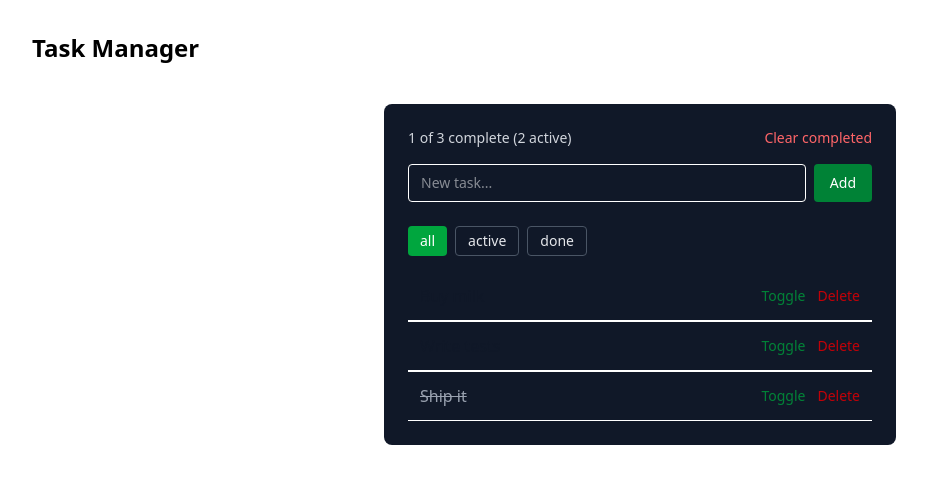
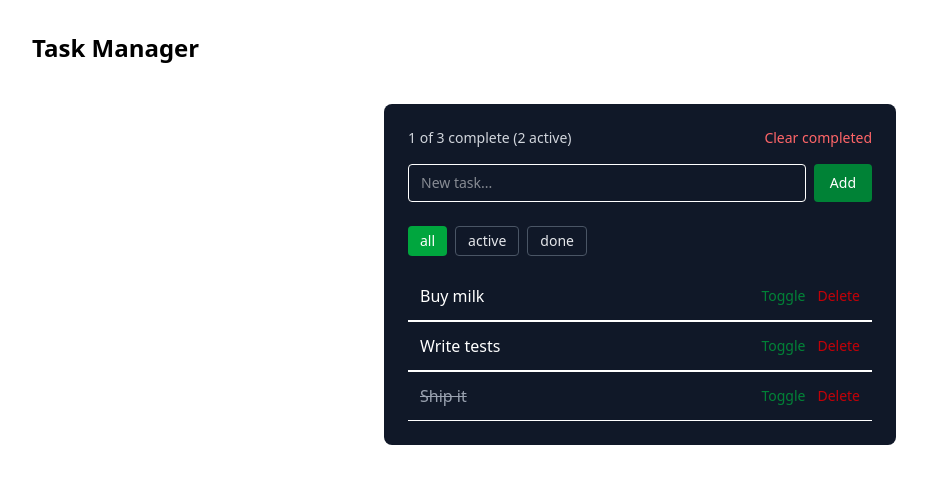
Before and after one commit to kyanahay/task-manager, a Next.js app: page / in a window 1280 px wide. Shown: the top 484 px of the page, without its empty margins (0-927 px from the left). Built offline with nearby package versions, Linux system fonts and the light colour scheme.

Commit message:
Change font color

```diff
--- a/src/app/components/TaskCard.js
+++ b/src/app/components/TaskCard.js
@@ -17,7 +17,7 @@ export default function TaskCard({ title, done, id, onToggle, onDelete }) {
     <div className="flex items-center justify-between border-b p-3">
       {/* The text style changes based on done so the user gets
           immediate visual feedback about completion status. */}
-      <span className={done ? 'text-gray-400 line-through' : 'text-gray-900'}>
+      <span className={done ? 'text-gray-400 line-through' : 'text-white'}>
         {title}
       </span>
 
```
